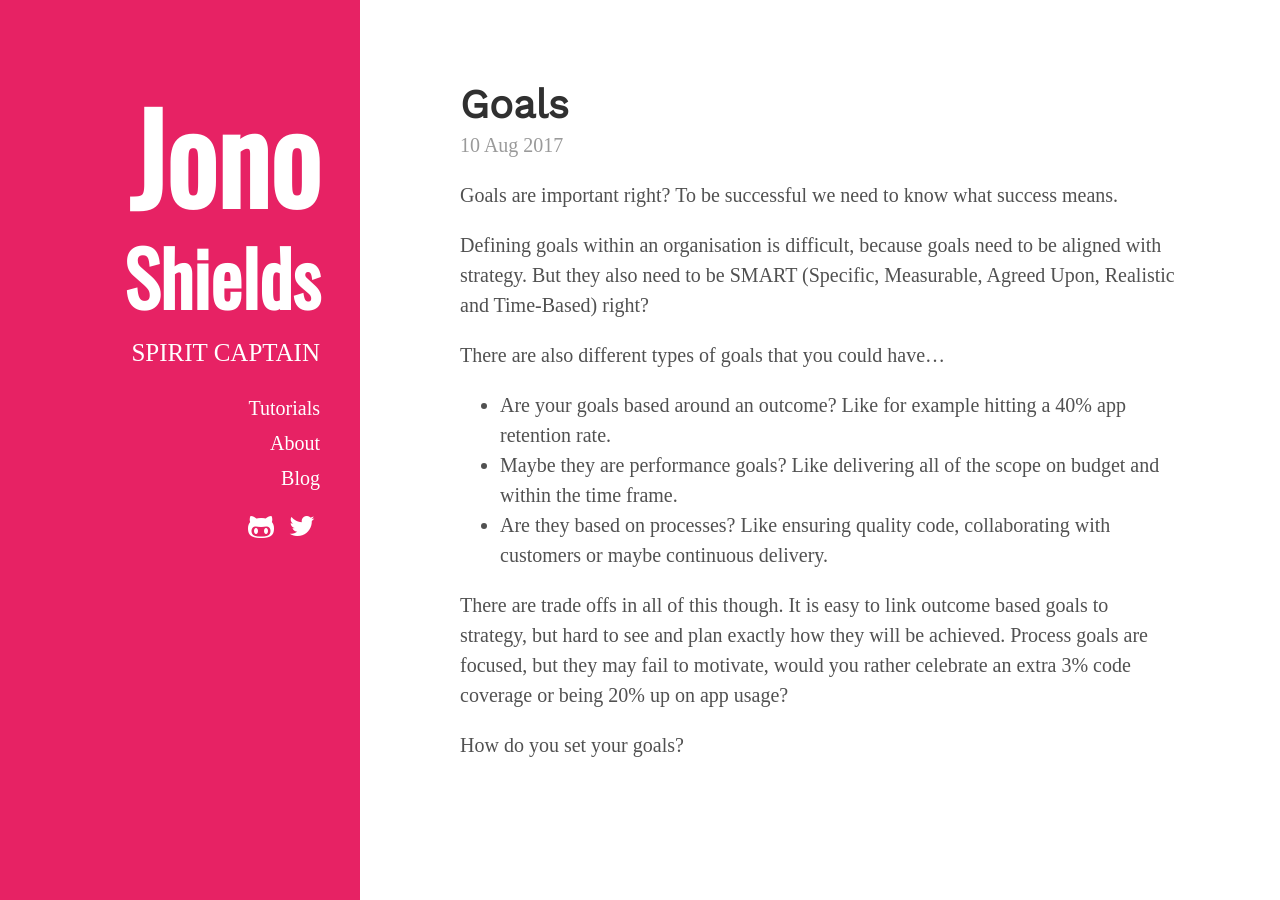
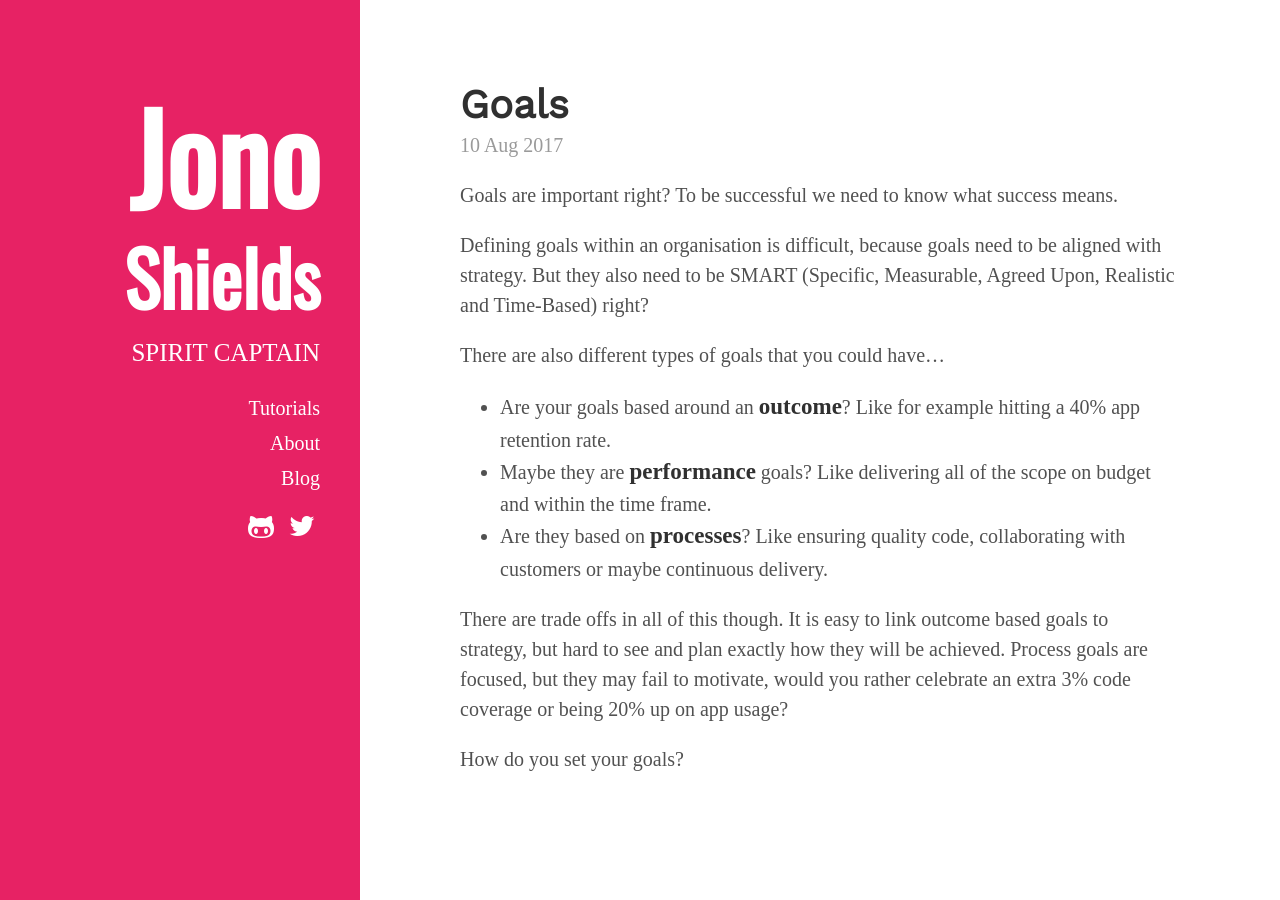
Before and after one commit to foopod/blog-2.0, a Jekyll site: the page built from _posts/2017-08-10-goals.md, in a window 1280 px wide. Built offline with Jekyll 4.4.1, drawn with Linux system fonts in a browser that asks for light colours; nearby versions of some CDN libraries; some web fonts are replaced; comment, search, counter and statistics services are not loaded.

```diff
--- a/_posts/2017-08-10-goals.md
+++ b/_posts/2017-08-10-goals.md
@@ -13,9 +13,9 @@ Defining goals within an organisation is difficult, because goals need to be ali
 
 There are also different types of goals that you could have...
 
-+ Are your goals based around an outcome? Like for example hitting a 40% app retention rate.
-+ Maybe they are performance goals? Like delivering all of the scope on budget and within the time frame.
-+ Are they based on processes? Like ensuring quality code, collaborating with customers or maybe continuous delivery.
++ Are your goals based around an **outcome**? Like for example hitting a 40% app retention rate.
++ Maybe they are **performance** goals? Like delivering all of the scope on budget and within the time frame.
++ Are they based on **processes**? Like ensuring quality code, collaborating with customers or maybe continuous delivery.
 
 There are trade offs in all of this though. It is easy to link outcome based goals to strategy, but hard to see and plan exactly how they will be achieved. Process goals are focused, but they may fail to motivate, would you rather celebrate an extra 3% code coverage or being 20% up on app usage?
 
```
